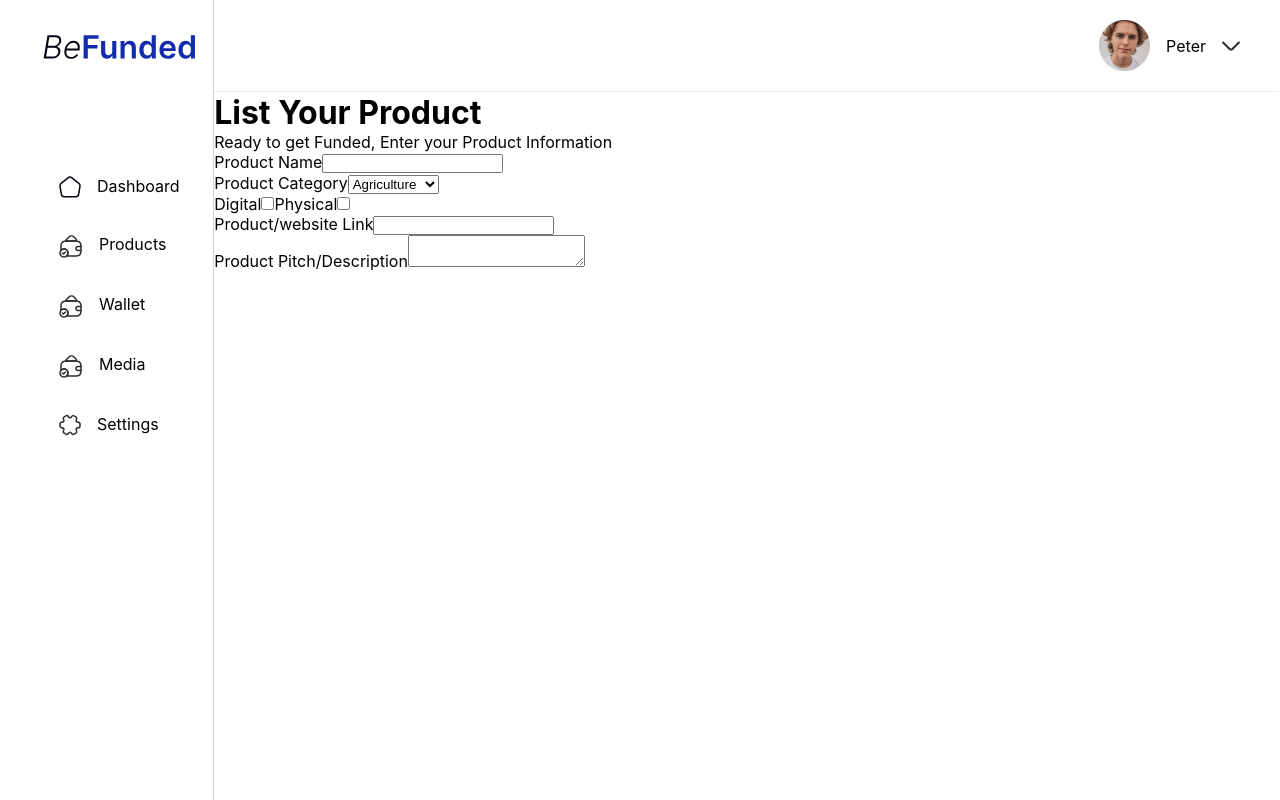
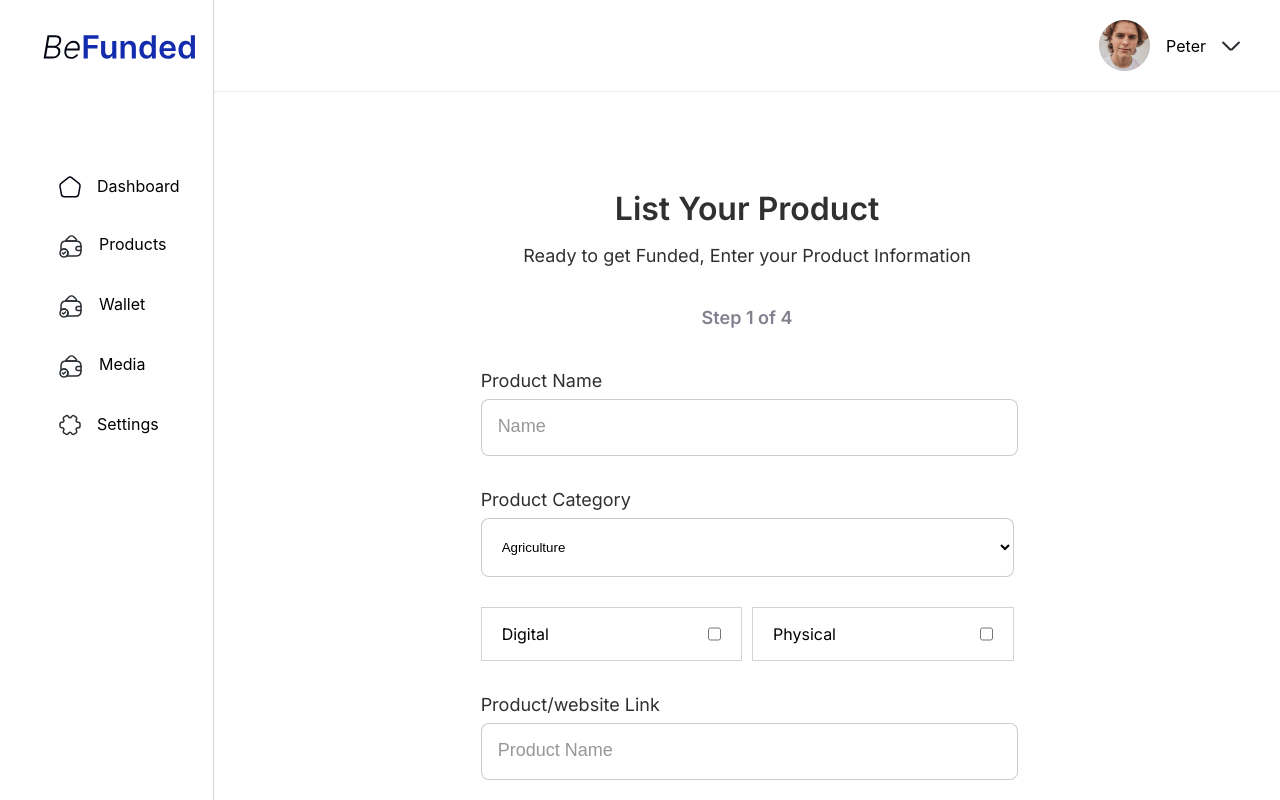
Before and after one commit to Emilance/BeFunded, a React (Create React App) app: page /dashboard/productsreg in a window 1280 px wide. Shown: the top 800 px of the page. Built offline with nearby package versions, Linux system fonts and the light colour scheme.

Commit message:
feat: building the product reg pages

```diff
--- a/src/App.tsx
+++ b/src/App.tsx
@@ -19,6 +19,7 @@ import SettingPage from './Pages/EDashboard/SettingPage/SettingPage';
 import ProductPage from './Pages/EDashboard/ProductPage/ProductPage';
 import EMainPage from './Pages/EDashboard/EMainPage/EMainPage';
 import ProductReg from './Pages/EDashboard/ProductReg/ProductReg';
+import ProductReg2 from './Pages/EDashboard/ProductReg/ProductReg2';
 
 
 function App() {
@@ -38,7 +39,9 @@ function App() {
           <Route path='media' element={<MediaPage />}/>
           <Route path='settings' element={<SettingPage />}/>
           <Route path='products' element={<ProductPage />}/>
-          <Route path='productsreg' element={<ProductReg />}/>
+          <Route path='productsreg' element={<ProductReg />} />
+          <Route path='productsreg2' element={<ProductReg2 />} />
+
         </Route>
       </Routes>
 
--- a/src/Pages/EDashboard/ProductReg/ProductReg.css
+++ b/src/Pages/EDashboard/ProductReg/ProductReg.css
@@ -1,9 +1,143 @@
+@import url('https://fonts.googleapis.com/css2?family=Inter:wght@400;600&display=swap');
+
 .productReg{
-
+    /* border: 2px solid purple; */
+    min-height: calc(100vh - 97px);
+    /* text-align: center; */
+    font-family: 'Inter', sans-serif;
 }
 
 /* checkbox input div */
 .checkbox-input{
     display: flex;
+    gap: 10px;
+    /* justify-content: center; */
+    /* border: 1px solid red; */
+}
+
+.checkbox-input > .form__checkbox1,
+.checkbox-input > .form__checkbox2{
+    /* border: 1px solid red; */
+    width: 50%;
+    justify-content: space-between;
+    display: flex;
+    padding: 1rem 1.25rem;
+    border: 1px solid lightgray;
+    /* display: flex; */
+    /* justify-content: space-between; */
+}
+input:checked{
+    background: red;
+}
+
+.productReg__heading{
+    margin-top: 96px;
+    font-weight: 700;
+    font-size: 32px;
+    line-height: 40px;
+    color: #303030;
+}
+
+.productReg__motto{
+    font-weight: 400;
+    font-size: 18px;
+    line-height: 28px;
+    color: #303030;
+    margin: 13px 0 34px;
 
 }
+
+.productReg__step{
+    font-weight: 600;
+    font-size: 18px;
+    line-height: 28px;
+    color: #82808F;
+    margin-bottom: 35px;
+}
+
+.productReg__heading,
+.productReg__motto,
+.productReg__step{
+    text-align: center;
+}
+
+.productReg__form{
+    /* border: 1px solid red; */
+    width: 50%;
+    margin: 0 auto;
+}
+
+.productReg__inputDiv{
+    margin-bottom: 30px;
+}
+
+.productReg__inputDiv > *{
+    /* display: flex; */
+    display: block;
+}
+
+.productReg__inputDiv > label{
+    margin-bottom: 4px;
+    font-weight: 400;
+    font-size: 18px;
+    line-height: 28px;
+    color: #303030;
+}
+
+.productReg__inputDiv > input{
+    width: 97.5%;
+    background: #FFFFFF;
+    border: 1px solid rgba(0, 0, 0, 0.2);
+    border-radius: 8px;
+    /* padding: 20px 0px; */
+    padding: 20px 0px 20px 1rem;
+}
+
+.productReg__inputDiv >  select{
+    width: 100%;
+    background: #FFFFFF;
+    border: 1px solid rgba(0, 0, 0, 0.2);
+    border-radius: 8px;
+    /* padding: 20px 0px; */
+    padding: 20px 0px 20px 1rem;
+}
+
+.productReg__inputDiv > select > option{
+    font-weight: 400;
+    font-size: 18px;
+    line-height: 28px;
+    color: rgba(48, 48, 48, 0.5);
+}
+
+.productReg__inputDiv > input::placeholder{
+    /* padding-left: 1rem; */
+    font-weight: 400;
+    font-size: 18px;
+    line-height: 28px;
+    color: rgba(48, 48, 48, 0.5);
+}
+
+.productReg__inputDiv > textarea{
+    height: 240px;
+    width: 95.5%;
+    padding: 20px 1rem 0px 1rem;
+    font-weight: 400;
+    font-size: 18px;
+    line-height: 28px;
+    color: rgba(48, 48, 48, 0.5)
+}
+
+.productReg__button{
+    width: 100%;
+    height: 68px;
+    background: #132CAD;
+    border-radius: 8px;
+    /* font-family: 'Inter'; */
+    font-weight: 600;
+    font-size: 18px;
+    line-height: 28px;
+    color: #FFFFFF;
+    border: none;
+    cursor: pointer;
+    margin-bottom: 30px;
+}
--- a/src/Pages/EDashboard/ProductReg/ProductReg.tsx
+++ b/src/Pages/EDashboard/ProductReg/ProductReg.tsx
@@ -1,16 +1,21 @@
 import React from 'react'
 import './ProductReg.css';
+import { useNavigate } from 'react-router-dom'
 
 const ProductReg = () => {
+    const navigate = useNavigate();
+
   return (
     <div className="productReg">
         <h1 className="productReg__heading">List Your Product</h1>
         <p className="productReg__motto">Ready to get Funded, Enter your Product Information</p>
 
+        <p className="productReg__step">Step 1 of 4</p>
+
         <form className='productReg__form'>
             <div className="productReg__inputDiv">
                 <label htmlFor="product-name">Product Name</label>
-                <input type="text" id='product-name' />
+                <input type="text" id='product-name' placeholder='Name'/>
             </div>
 
             <div className="productReg__inputDiv">
@@ -38,13 +43,15 @@ const ProductReg = () => {
 
             <div className="productReg__inputDiv">
                 <label htmlFor="product-website">Product/website Link</label>
-                <input type="text" id='product-website' />
+                <input type="text" id='product-website' placeholder='Product Name'/>
             </div>
 
             <div className="productReg__inputDiv">
                 <label htmlFor="product-description">Product Pitch/Description</label>
-                <textarea id='product-description' />
+                <textarea id='product-description' placeholder='Write an elevator pitch that will get your potential investors hooked'/>
             </div>
+
+            <button className="productReg__button" onClick={() => navigate('/dashboard/productsreg2')}>Next</button>
         </form>
     </div>
   )
--- /dev/null
+++ b/src/Pages/EDashboard/ProductReg/ProductReg2.tsx
@@ -0,0 +1,9 @@
+import React from 'react'
+
+const ProductReg2 = () => {
+  return (
+    <div>ProductReg2</div>
+  )
+}
+
+export default ProductReg2
--- a/src/Pages/SignIn/SignIn.tsx
+++ b/src/Pages/SignIn/SignIn.tsx
@@ -9,7 +9,8 @@ const SignIn = () => {
 
   const handleFormLogin = (e: any) => {
     e.preventDefault();
-    navigate('/verify')
+    // navigate('/verify')
+    navigate('/dashboard')
   }
   return (
     <div className='signIn'>
--- a/src/Pages/Verify/Verify.tsx
+++ b/src/Pages/Verify/Verify.tsx
@@ -1,8 +1,14 @@
 import React from 'react';
 import './Verify.css';
 import BefundedLogo from '../../assets/BeFunded.svg';
+import { useNavigate } from 'react-router-dom';
 
 const Verify = () => {
+  const navigate = useNavigate();
+  const goToDashBoard = () => {
+    navigate('/dashboard')
+  }
+
   return (
     <div className="verify">
         <div className="verify__logo">
@@ -16,7 +22,7 @@ const Verify = () => {
                 <p>Your Account has been created Successfully. Check your email to verify your account and continue to app.</p>
             </div>
 
-            <button className="verify__button">Log in to continue</button>
+            <button className="verify__button" onClick={goToDashBoard}>Log in to continue</button>
 
             <p className="verify__mail">View Mail</p>
         </div>
```
